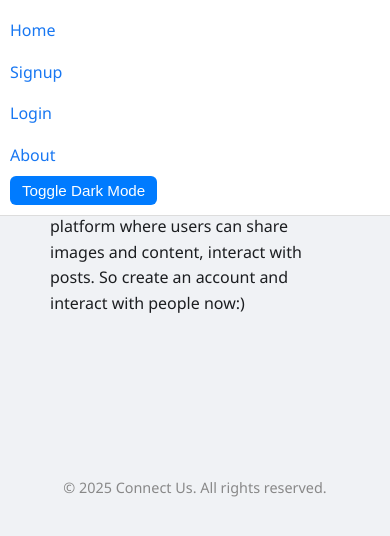
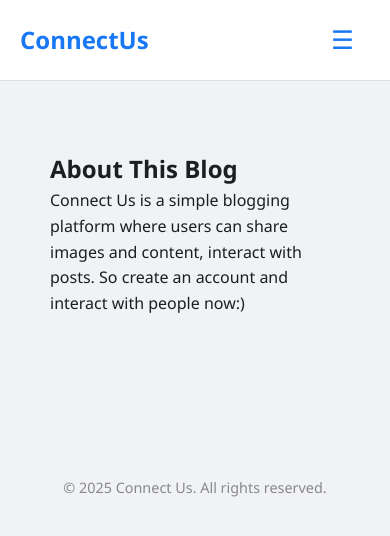
Before and after one commit to Anurag666786/Connect-Us, a Flask app: page /about in a window 390 px wide. Shown: the top 536 px of the page. Run offline with Flask 3, Linux system fonts and the light colour scheme; some libraries are stand-ins or nearby versions.

Commit message:
Updated with original structure and fixes

```diff
--- a/static/style.css
+++ b/static/style.css
@@ -272,7 +272,47 @@ body.dark .icon-btn.bookmarked {
   color: #ffd54f;
 }
 
-/* Mobile Responsiveness */
+/* Override form styles for comment form only */
+.comment-section form {
+  background: transparent;
+  box-shadow: none;
+  padding: 0;
+  margin-bottom: 20px;
+}
+
+/* ------------------------------ */
+/*           NEW STYLES          */
+/* ------------------------------ */
+
+/* Hamburger icon */
+.menu-toggle {
+  display: none;
+  background: none;
+  border: none;
+  font-size: 1.6rem;
+  color: #1877f2;
+  cursor: pointer;
+}
+
+body.dark .menu-toggle {
+  color: #e4e6eb;
+}
+
+.nav-header {
+  display: flex;
+  justify-content: space-between;
+  align-items: center;
+  width: 100%;
+}
+
+/* Nav links default */
+.nav-links {
+  display: flex;
+  gap: 10px;
+  align-items: center;
+}
+
+/* Mobile tweaks */
 @media (max-width: 600px) {
   .container {
     margin: 60px 10px;
@@ -282,35 +322,36 @@ body.dark .icon-btn.bookmarked {
   nav {
     flex-direction: column;
     align-items: flex-start;
-    padding: 10px;
+  }
+
+  .menu-toggle {
+    display: block;
+  }
+
+  .nav-links {
+    display: none;
+    flex-direction: column;
+    width: 100%;
+    margin-top: 10px;
+    gap: 10px;
+  }
+
+  .nav-links.show {
+    display: flex;
   }
 
   nav a {
-    margin: 8px 0;
+    font-size: 1rem;
+    margin: 5px 0;
+  }
+
+  .post img,
+  .post-detail img.post-image {
+    max-width: 100%;
+    height: auto;
+  }
+
+  body, .post, .comment, input, textarea {
     font-size: 1rem;
   }
-
-  .logo {
-    font-size: 22px;
-  }
-
-  input[type="text"],
-  input[type="password"],
-  textarea {
-    padding: 10px;
-    font-size: 1rem;
-  }
-
-  button, input[type="submit"] {
-    padding: 12px 20px;
-    font-size: 1rem;
-  }
-
-  .post {
-    padding: 12px;
-  }
-
-  .comment {
-    font-size: 0.9rem;
-  }
 }
--- a/templates/base.html
+++ b/templates/base.html
@@ -5,10 +5,7 @@
     <meta name="viewport" content="width=device-width, initial-scale=1.0">
     <title>Flask Blog</title>
     <link rel="stylesheet" href="{{ url_for('static', filename='style.css') }}">
-
-    <!-- Local Font Awesome -->
     <link rel="stylesheet" href="{{ url_for('static', filename='font-awesome/css/all.css') }}">
-
     <style>
         footer {
             text-align: center;
@@ -31,15 +28,28 @@
                 document.body.classList.toggle('dark');
                 localStorage.setItem('darkMode', document.body.classList.contains('dark'));
             });
+
+            // Hamburger menu toggle
+            const menuToggle = document.getElementById('menuToggle');
+            const navLinks = document.querySelector('.nav-links');
+            if (menuToggle && navLinks) {
+                menuToggle.addEventListener('click', () => {
+                    navLinks.classList.toggle('show');
+                });
+            }
         });
     </script>
 </head>
 <body>
     <nav>
-        <a href="{{ url_for('home') }}">Home</a>
+        <div class="nav-header">
+            <a href="{{ url_for('home') }}" class="logo">ConnectUs</a>
+            <button id="menuToggle" class="menu-toggle">☰</button>
+        </div>
+        <div class="nav-links">
             {% if 'user_id' in session %}
                 <a href="{{ url_for('create') }}">Create Post</a>
-            <a href="{{ url_for('bookmarks') }}">Bookmarked Posts</a>  <!-- Link to Bookmarked Posts -->
+                <a href="{{ url_for('bookmarks') }}">Bookmarked Posts</a>
                 <a href="{{ url_for('logout') }}">Logout ({{ session['username'] }})</a>
             {% else %}
                 <a href="{{ url_for('signup') }}">Signup</a>
@@ -47,6 +57,7 @@
             {% endif %}
             <a href="{{ url_for('about') }}">About</a>
             <button id="darkToggle" class="btn">Toggle Dark Mode</button>
+        </div>
     </nav>
 
     <div class="container">
```
Lines whose indentation alone changed are shown as unchanged.
